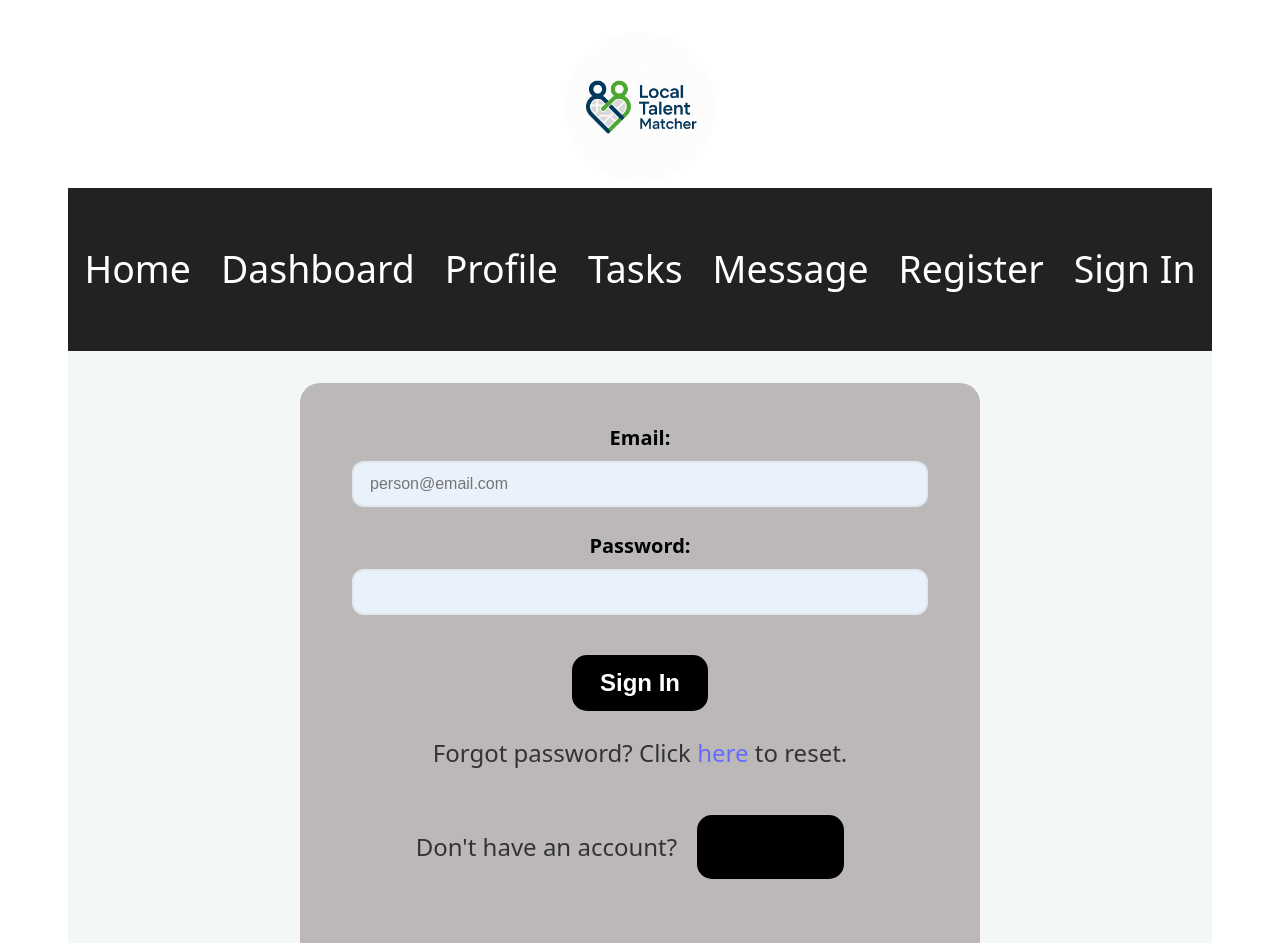
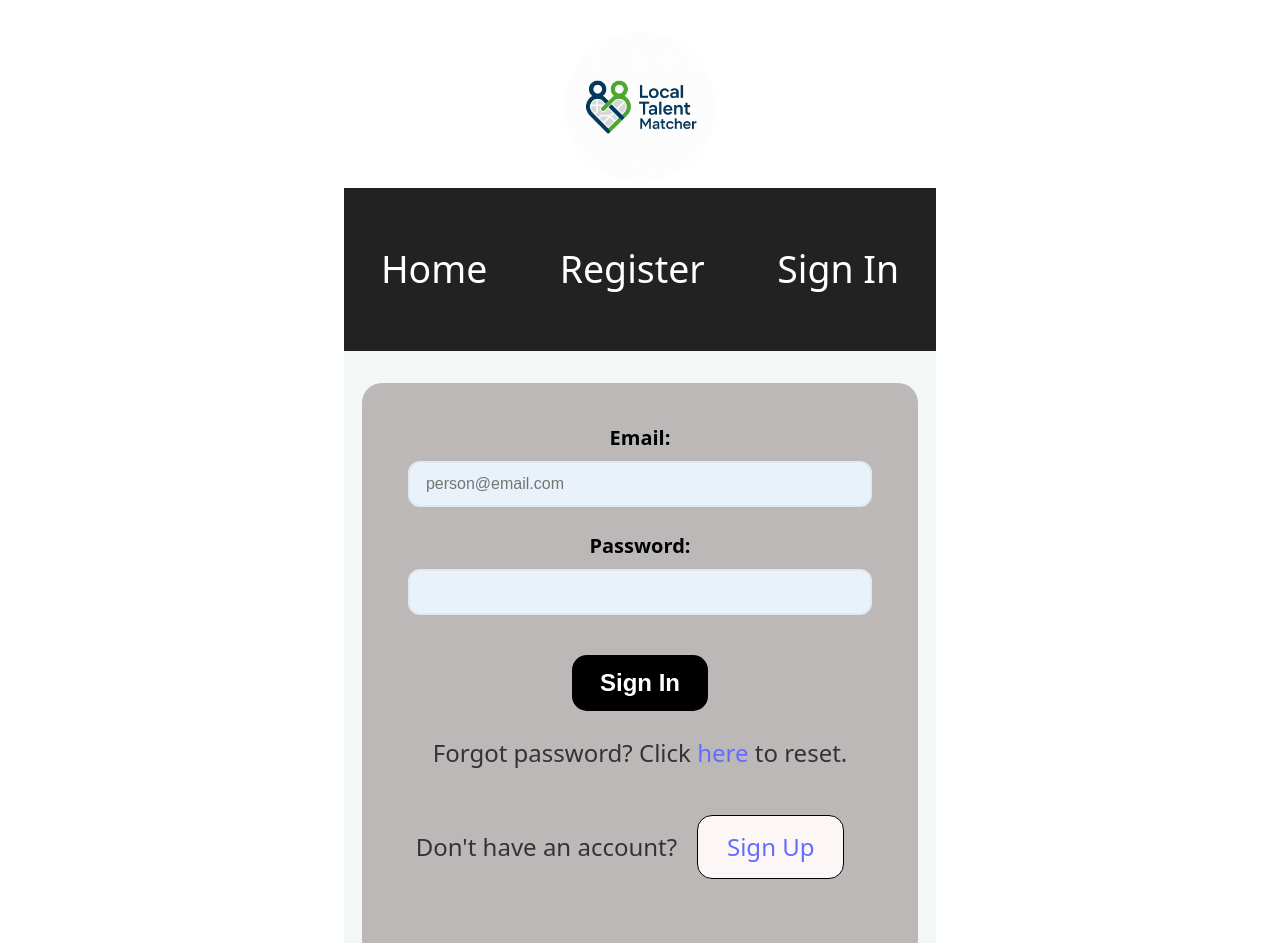
Before and after one commit to MelkWold/localTalentFrontend, a React (Vite) app: page /auth/signin in a window 1280 px wide. Shown: the top 943 px of the page. Built offline with nearby package versions, Linux system fonts and the light colour scheme.

Commit message:
conditional rendoring done for navbar and related contents

```diff
--- a/src/components/Authenication/Register.css
+++ b/src/components/Authenication/Register.css
@@ -52,6 +52,13 @@
     transition: all 0.3s ease;
     background-color: #e9f2fa;
     color:black;
+}
+
+.authRedirect{
+    background-color: rgb(252, 246, 246);
+    color:black;
+    font-weight: bold;
+    border: 1px solid black;
 }
 
 .signUpform textarea {
--- a/src/components/Authenication/Register.jsx
+++ b/src/components/Authenication/Register.jsx
@@ -226,7 +226,7 @@ export default function Register({ setNewUser }) {
             <hr/>
 
             <p style ={{border:"1px solid black", paddingLeft: "20px", paddingRight: "20px"}}
-            >Already have an account? <button onClick={handleClick}>Sign In</button></p>
+            >Already have an account? <button className="authRedirect" onClick={handleClick}><a href ="/auth/signin">Sign In</a></button></p>
         </section>
 )
 }
--- a/src/components/Authenication/SignIn.css
+++ b/src/components/Authenication/SignIn.css
@@ -15,6 +15,13 @@
     margin-bottom: 2rem;
     font-weight: 600;
     font-size: 2.5rem
+}
+
+.authRedirect{
+    background-color: rgb(252, 246, 246);
+    color:black;
+    font-weight: bold;
+    border: 1px solid black;
 }
 
 .signinForm {
--- a/src/components/Authenication/SignIn.jsx
+++ b/src/components/Authenication/SignIn.jsx
@@ -78,7 +78,7 @@ export default function Signin({ setNewUser }){
                 <p>Forgot password? Click <a>here</a> to reset.</p>
                 <p>
                     Don't have an account?
-                    <button type="button" onClick={handleClick}>Sign Up</button>
+                    <button className="authRedirect" type="button" onClick={handleClick}><a href ="/auth/register">Sign Up</a></button>
                 </p>
             </form>
         </section>
--- a/src/components/Navbar/Navbar.jsx
+++ b/src/components/Navbar/Navbar.jsx
@@ -1,7 +1,19 @@
+// Imports
 import './Navbar.css';
-import { Link } from "react-router-dom";
-import Logo from '../Logo/Logo'
+import { Link, useNavigate } from "react-router-dom";
+import Logo from '../Logo/Logo';
+import { useAuth } from "../../context/regLoginContext";
+import { useUser } from "../../context/userContext";
+
 export default function Navbar(){
+    const { user } = useUser();
+    const { logout } = useAuth();
+    const navigate = useNavigate();
+
+    function handleLogout() {
+        logout();
+        navigate('/');
+    }
 
     return (
             <div className = "navbardiv">
@@ -9,15 +21,22 @@ export default function Navbar(){
                 <nav className = "navbar">
                     <ul className="navbarUl">
                         <li><h3><Link to={"/"}>Home</Link></h3></li>
+                        {user ? (
+                            <>
                                 <li><h3><Link to={"/dashboard"}>Dashboard</Link></h3></li>
                                 <li><h3><Link to={"/profile"}>Profile</Link></h3></li>
                                 <li><h3><Link to={"/task"}>Tasks</Link></h3></li>
                                 <li><h3><Link to={"/message"}>Message</Link></h3></li>
+                                <li><h3><a onClick={handleLogout}>Logout</a></h3></li>
+                            </>
+                            ) : (
+                                <>
                                 <li><h3><Link to={"/auth/register"}>Register</Link></h3></li>
                                 <li><h3><Link to={"/auth/signin"}>Sign In</Link></h3></li>
+                                </>
+                            )}
                     </ul>
                 </nav>
             </div>
-
     )
 }
--- a/src/context/regLoginContext.jsx
+++ b/src/context/regLoginContext.jsx
@@ -3,7 +3,6 @@ import axios from 'axios';
 import { createContext, useMemo, useContext } from 'react';
 import { useCookies } from 'react-cookie';
 import { useUser } from './userContext';
-
 // Create context
 const AuthContext = createContext();
 
@@ -53,6 +52,7 @@ export default function RegLoginProvider ({ children}) {
         // clear user context on logout
         setUser(null);
         setRole(null);
+
     };
 
     // Memoize values
--- a/src/pages/HomePage/Homepage.jsx
+++ b/src/pages/HomePage/Homepage.jsx
@@ -36,7 +36,7 @@ export default function Homepage(){
             </div>
             </div>
 
-            <button>Get Started Today!</button>
+            <button><a href ="/auth/register">Get Started Today!</a></button>
             <div>
                 <ul className="footer">
                     <li><p>&copy; {new Date(Date.now()).getFullYear()} Local Talent Matcher</p></li>
```
Lines whose indentation alone changed are shown as unchanged.
